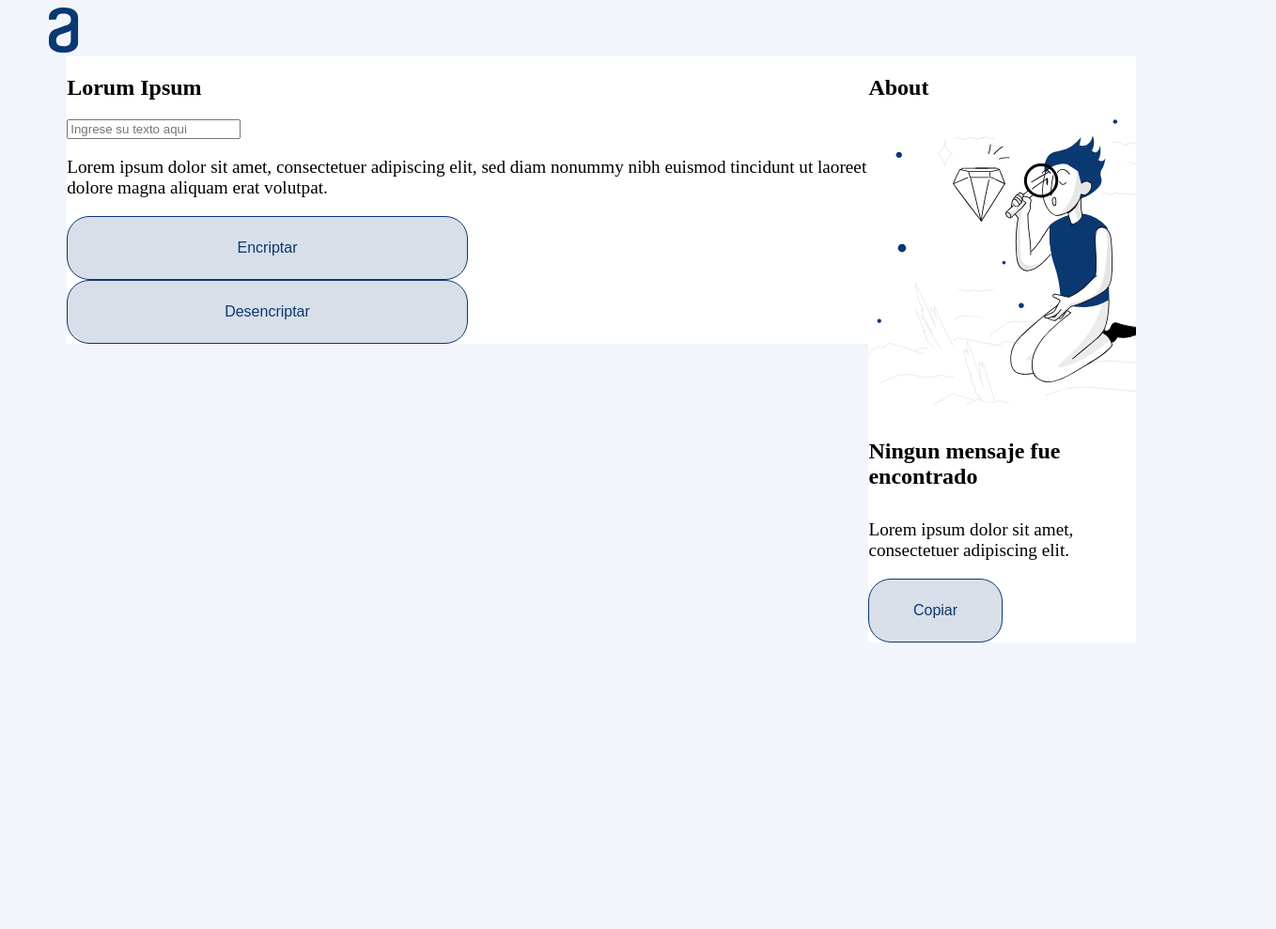
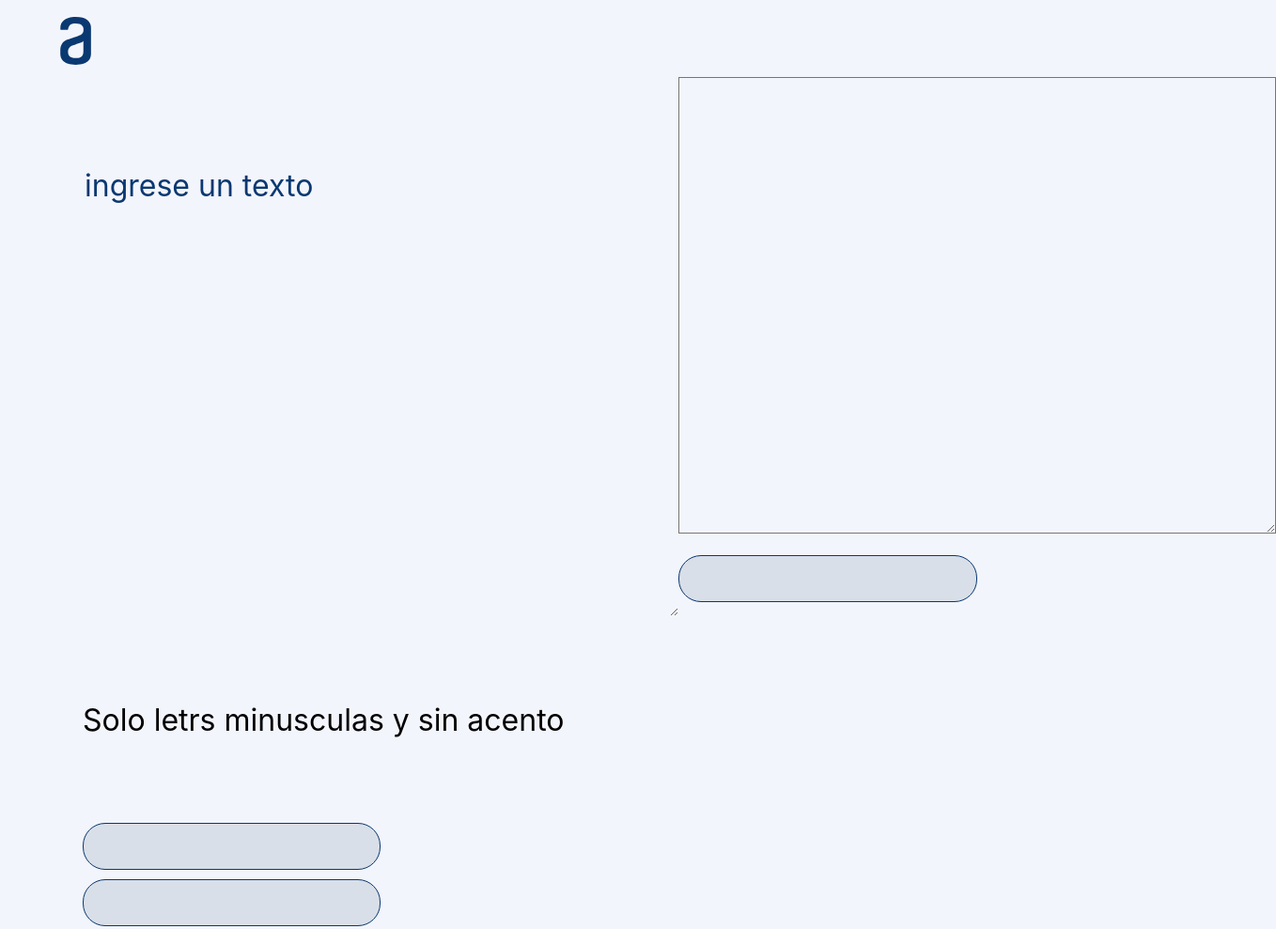
Before and after one commit to Bartt0/Challenge-ONE, a plain HTML site: page index.html in a window 1280 px wide. Shown: the whole page at 94% size, 1358 px wide, since content can reach past the window. Before the commit the page ends 800 px from the top, so only its background shows below. Drawn offline with Linux system fonts and the light colour scheme.

Commit message:
Cambio de formato html REINICIO

```diff
--- a/Assets/css/style.css
+++ b/Assets/css/style.css
@@ -1,7 +1,38 @@
-body{
-    background-color: #f3f5fc;
+*{
+  background-color: #f3f5fc;
+  font-family: 'Inter';
+  font-weight: 400;
+  font-size: 32px;
+  line-height: 150%;
 
 }
+
+.logo{
+  padding-top: 10px;
+  margin-left: 10px;
+  width: 10%;
+}
+
+main{
+  display: flex;
+  margin-bottom: 50px;
+  margin-left: 80px;
+}
+
+::placeholder {
+  color: #0A3871;
+}.texto:focus {
+  outline: none;
+}
+
+.texto{
+  border: none;
+  color: #0A3871;
+  margin-top: 90px;
+  text-transform: lowercase;
+}
+
+
 p {
     font-size: 1.2em; /* Establece el tamaño de fuente en 12px (1.2 * 10px) */
   }
@@ -23,12 +54,7 @@ h4 {
     width: 50%;
     }
 
-  .boton {
-    display: ;
-    flex-direction: column-reverse;
-    justify-content: center;
-    gap: 1rem;
-  }
+
 
   button:hover {
     color: #D8DFE8;
--- a/index.html
+++ b/index.html
@@ -4,42 +4,34 @@
     <meta charset="UTF-8">
     <meta http-equiv="X-UA-Compatible" content="IE=edge">
     <meta name="viewport" content="width=device-width, initial-scale=1.0">
-    <link rel="stylesheet" href="./Assets/css/style.css">
-    <title>Reto Changelle </title>
+    <link rel="stylesheet" href="Assets/css/style.css">
+    <link rel="preconnect" href="https://fonts.gstatic.com" crossorigin>
+    <link href="https://fonts.google.com/css2?family=Inter:wght@200;400&dispaly=swap" rel="stylesheep">
+    <title>Encriptador por Arula</title>
 </head>
 <body>
+    <header>
+        <img class="logo" src="Assets/ico/Logo.svg" alt="">
+    </header>
+    <main>
+        <section>
+            <textarea class="texto" cols="30" rows="10" placeholder="Ingrese un texto"></textarea>
+            <div>
+                <h6 class="information"> Solo letrs minusculas y sin acento</h6>
+                <div class="btn">
+                    <button class="btn-encriptar"></button>
+                    <button class="btn-desencriptar"></button>
+                </div>
+            </div>
+        </section>
+        <section>
+            <textarea class="mensaje" cols="30" rows="10"></textarea>
+            <div>
+                <button class="btn-copiar"></button>
+            </div>
 
-<div class="icon">
-    <img src="./Assets/ico/Logo.svg" alt="Changelle">
-</div>
-
-<div id="contenedor">
-
-    <div class="divDerecha">
-        <h2>Lorum Ipsum</h2>
-        <input type="text" id="input" placeholder="Ingrese su texto aqui">
-        <p>Lorem ipsum dolor sit amet, consectetuer adipiscing elit, sed diam nonummy nibh euismod tincidunt ut laoreet dolore magna aliquam erat volutpat.</p>
-
-
-        <div class="boton">
-            <button id="btnEncriptar">Encriptar</button>
-            <button id="btnDesencriptar">Desencriptar</button>
-        </div>
-
-    </div>
-    <div class="divIzquierda">
-        <h2>About</h2>
-        <img src="./Assets/img/Muñeco.svg" alt="">
-        <h4>Ningun mensaje fue encontrado</h4>
-        <p>Lorem ipsum dolor sit amet, consectetuer adipiscing elit.</p>
-
-    <div class="boton">
-         <button id="btnCopiar">Copiar</button>
-    </div>
-    </div>
-
-</div>
-
+        </section>
+    </main>
 
 </body>
 </html>
```
